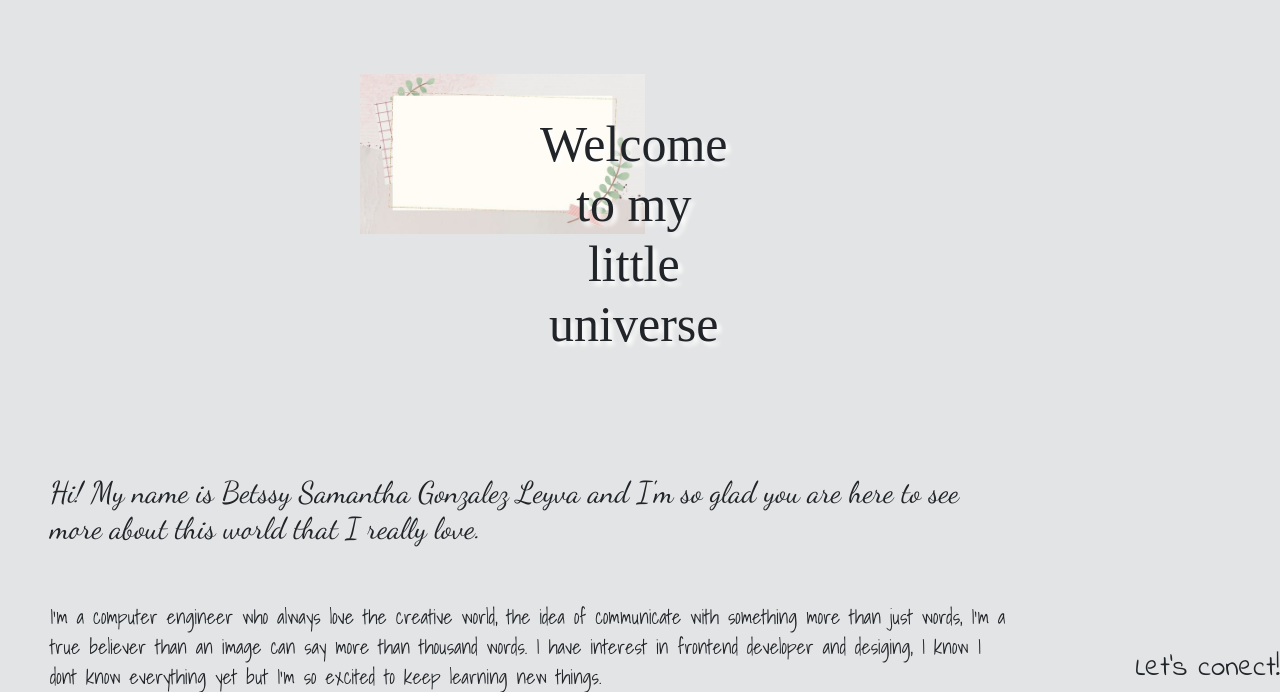
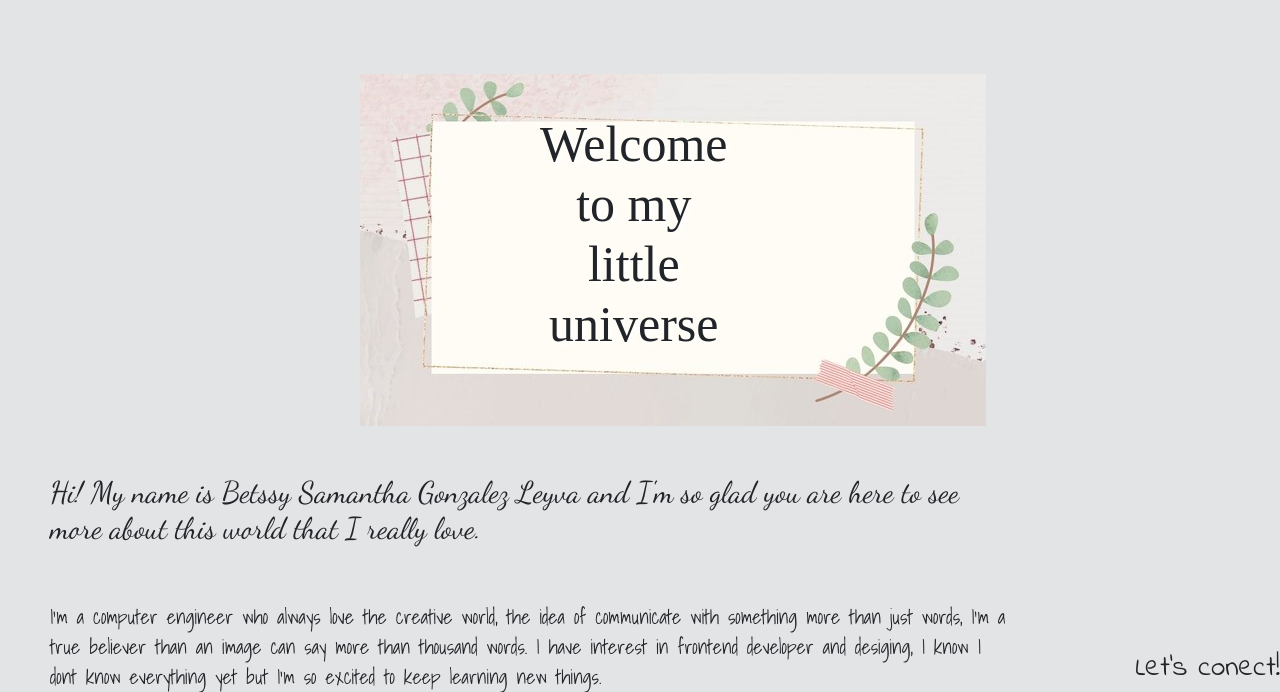
Before and after one commit to samglez-a11/miPortafolio, a Django app: page / in a window 1280 px wide. Shown: the part 56-748 px from the top of the page. Run offline with Django 4.2, Linux system fonts and the light colour scheme; some libraries are stand-ins or nearby versions; some web fonts are replaced.

Commit message:
Actualizacion

```diff
--- a/miPortafolioApp/static/miPortafolioApp/css/gestion.css
+++ b/miPortafolioApp/static/miPortafolioApp/css/gestion.css
@@ -100,8 +100,8 @@ ul {
 }
 
 .img_head{
-    width: 100%;
-    height: 80%;
+    width: fit-content;
+    height: fit-content;
 }
 
 .info_pres{
--- a/miPortafolioApp/templates/miPortafolioApp/trabajos.html
+++ b/miPortafolioApp/templates/miPortafolioApp/trabajos.html
@@ -9,8 +9,8 @@
     <div class="school">
         <h3>School presentations</h3>
 
-        <iframe src="https://drive.google.com/file/d/1Wduv1vULD7c3dIO8x4Zyd6RvHz5cRVrV/preview" width="50%" height="25%" allow="autoplay"></iframe>
-        <iframe src="https:&#x2F;&#x2F;www.canva.com&#x2F;design&#x2F;DAFMKdchvP4&#x2F;view?embed" width="50%" height="25%"></iframe><br><br>
+        <iframe src="https://drive.google.com/file/d/1Wduv1vULD7c3dIO8x4Zyd6RvHz5cRVrV/preview" width="50%" height="50%" allow="autoplay"></iframe>
+        <iframe src="https:&#x2F;&#x2F;www.canva.com&#x2F;design&#x2F;DAFMKdchvP4&#x2F;view?embed" width="50%" height="50%"></iframe>
         <iframe src="https://drive.google.com/file/d/1cjOqZBZNxYYNwErKJHlf5G6a_VzavZgD/preview" width="580" height="340" allow="autoplay"></iframe>
         <iframe src="https://drive.google.com/file/d/1VANQvb-YsDE8qM8nJQFzqDnsy1UsEmGi/preview" width="580" height="340" allow="autoplay"></iframe><br><br>
         <iframe src="https://drive.google.com/file/d/1LEiNbHds72tQllGUlaI8zSjd35f-_XBg/preview" width="580" height="340" allow="autoplay"></iframe>
```
